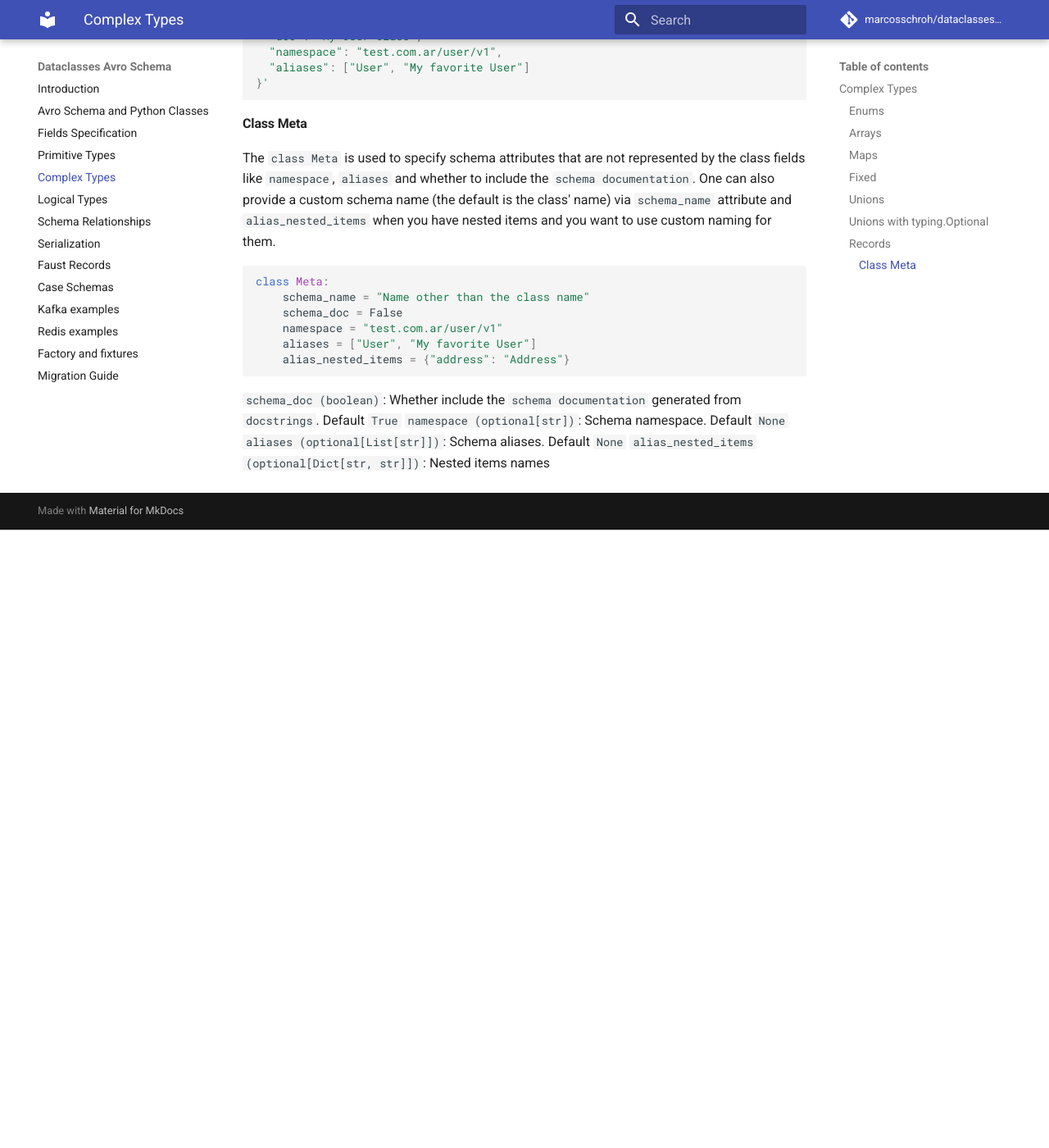
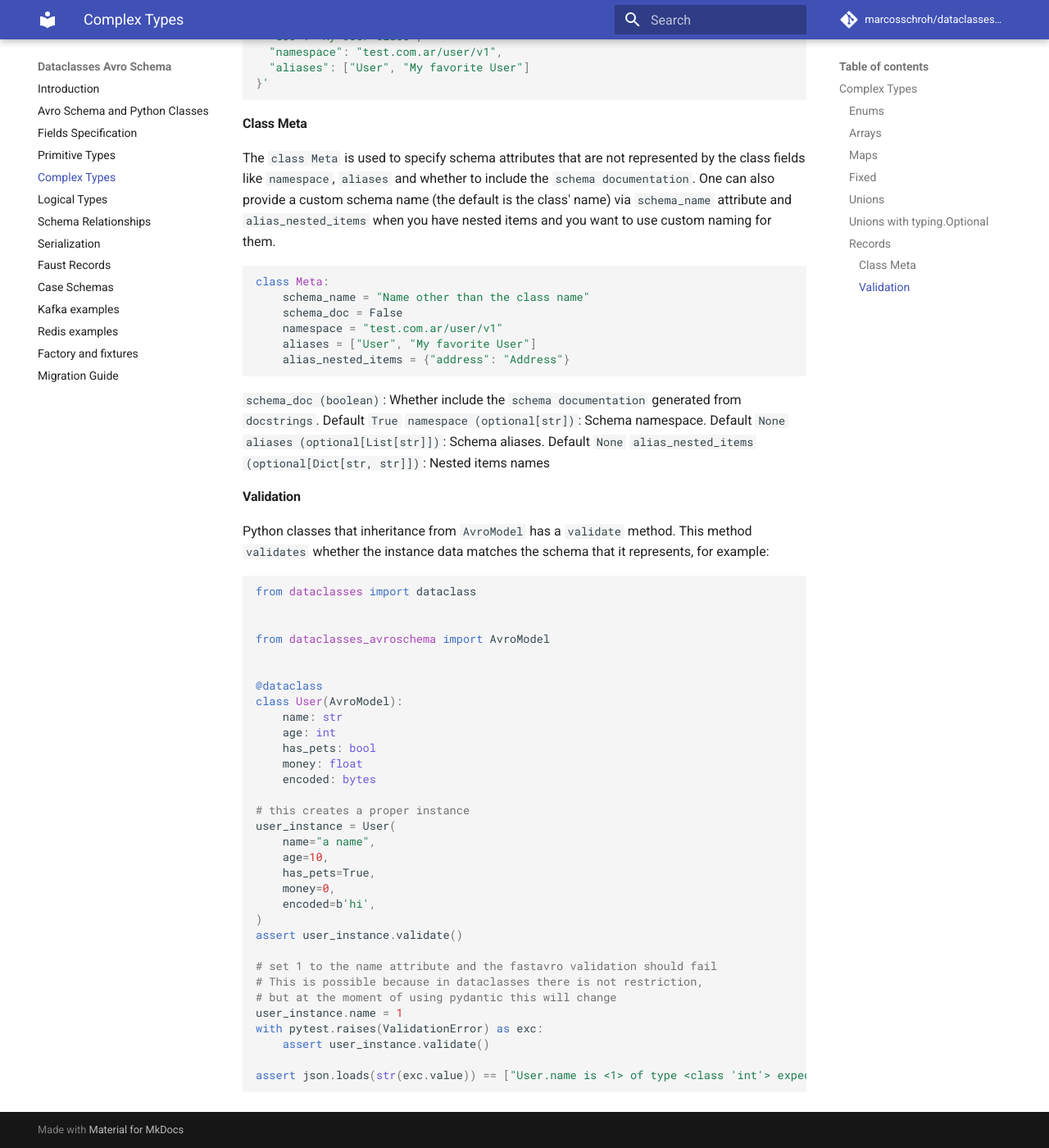
Before and after one commit to marcosschroh/dataclasses-avroschema, an MkDocs documentation site: the page built from docs/complex_types.md, in a window 1280 px wide and 1400 px high, scrolled down 8005 px. Shown: the whole window at 82% size. Built offline with MkDocs 1.6.1 and Material for MkDocs 9.7.7, drawn with Linux system fonts in a browser that asks for light colours; comment, search, counter and statistics services are not loaded; before the commit the page ends 8651 px from its top, so only the background shows below that.

Commit message:
feat: validate method added (#144)

````diff
--- a/docs/complex_types.md
+++ b/docs/complex_types.md
@@ -416,3 +416,43 @@ class Meta:
 `namespace (optional[str])`: Schema namespace. Default `None`
 `aliases (optional[List[str]])`: Schema aliases. Default `None`
 `alias_nested_items (optional[Dict[str, str]])`: Nested items names
+
+#### Validation
+
+Python classes that inheritance from `AvroModel` has a `validate` method. This method `validates` whether the instance data matches
+the schema that it represents, for example:
+
+```python
+from dataclasses import dataclass
+
+
+from dataclasses_avroschema import AvroModel
+
+
+@dataclass
+class User(AvroModel):
+    name: str
+    age: int
+    has_pets: bool
+    money: float
+    encoded: bytes
+
+# this creates a proper instance
+user_instance = User(
+    name="a name",
+    age=10,
+    has_pets=True,
+    money=0,
+    encoded=b'hi',
+)
+assert user_instance.validate()
+
+# set 1 to the name attribute and the fastavro validation should fail
+# This is possible because in dataclasses there is not restriction,
+# but at the moment of using pydantic this will change
+user_instance.name = 1
+with pytest.raises(ValidationError) as exc:
+    assert user_instance.validate()
+
+assert json.loads(str(exc.value)) == ["User.name is <1> of type <class 'int'> expected string"]
+```
````
Also changed, not shown: 2 other files.
